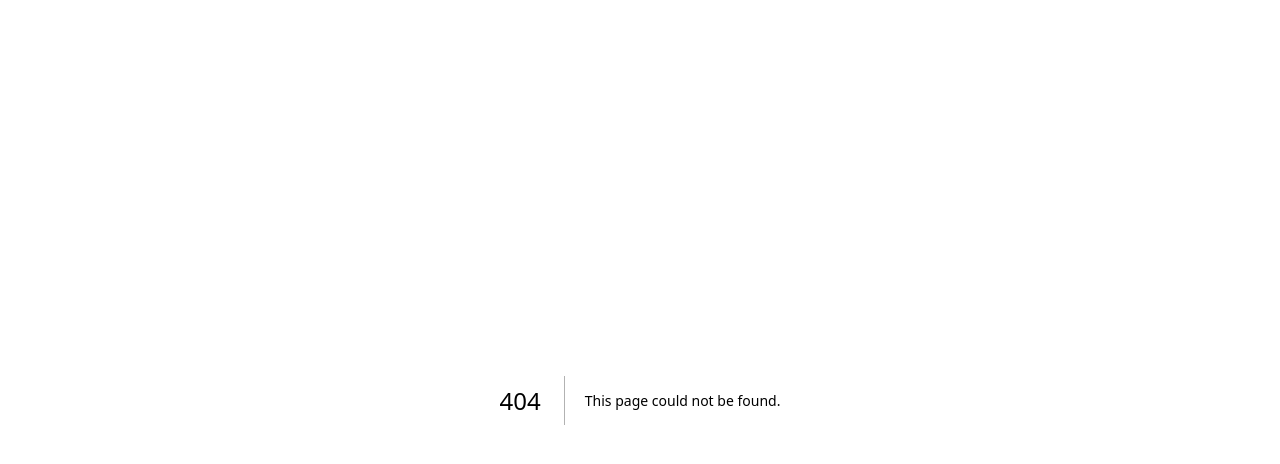
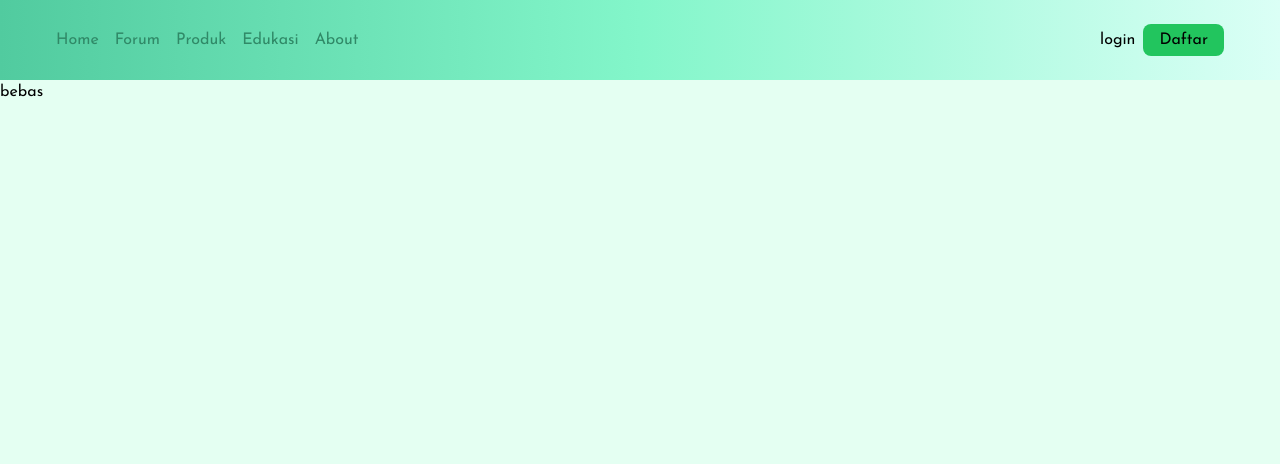
Before and after one commit to auliarahman789/ornatredec, a Next.js app: page /About in a window 1280 px wide. Before the commit this address had no page. Shown: the top 464 px of the page. Built offline with nearby package versions, Linux system fonts and the light colour scheme.

Commit message:
membuat edukasi

```diff
--- /dev/null
+++ b/src/app/About/edukasi1.tsx
@@ -0,0 +1,11 @@
+import React from "react";
+
+function edukasitk() {
+  return (
+    <div className="bg-[#E4FFF2] min-h-screen">
+      <span>bebas</span>
+    </div>
+  );
+}
+
+export default edukasitk;
--- /dev/null
+++ b/src/app/About/page.tsx
@@ -0,0 +1,12 @@
+import React from "react";
+import Edukasi1 from "./edukasi1";
+
+function page() {
+  return (
+    <div>
+      <Edukasi1 />
+    </div>
+  );
+}
+
+export default page;
--- a/src/app/components/Edukasi/tanaman.tsx
+++ /dev/null
@@ -1,7 +0,0 @@
-import React from "react";
-
-function tanaman() {
-  return <div>tanafkhilhli</div>;
-}
-
-export default tanaman;
--- a/src/app/components/homepage/carausel.tsx
+++ b/src/app/components/homepage/carausel.tsx
@@ -53,7 +53,7 @@ const Carausel1: NextPage = () => {
   // }, []);
 
   const settings = {
-    dots: true,
+    dots: false,
     infinite: true,
     speed: 2200,
     slidesToShow: 1,
--- a/src/app/components/homepage/edukasi.tsx
+++ b/src/app/components/homepage/edukasi.tsx
@@ -64,7 +64,7 @@ function Edukasi() {
             />
             <div className="flex flex-col">
               <span className="pl-4 text-[32px] text-white font-bold cursor-pointer pt-6">
-                Ikan Hias
+                Burung Hias
               </span>
               <span className="pl-5 text-[#CCFFEB] text-[20px] ">
                 tips and trick merawat.....
--- a/src/app/components/homepage/forum.tsx
+++ b/src/app/components/homepage/forum.tsx
@@ -3,7 +3,7 @@ import Image from "next/image";
 
 function forum() {
   return (
-    <div className="h-screen">
+    <div>
       <div>
         <h1 className="text-[48px] text-[#308967] text-center z-50 relative font-bold">
           Forum <span className="text-[#66C09E] font-bold">Diskusi</span>
--- a/src/app/layout.tsx
+++ b/src/app/layout.tsx
@@ -1,6 +1,7 @@
 import type { Metadata } from "next";
 import { Inter, Josefin_Sans as JosefinSans } from "next/font/google";
 import "./globals.css";
+import Navbar from "./components/homepage/navbar";
 
 const josefinSans = JosefinSans({ subsets: ["latin"] });
 
@@ -16,7 +17,10 @@ export default function RootLayout({
 }>) {
   return (
     <html lang="en">
-      <body className={josefinSans.className}>{children}</body>
+      <body className={josefinSans.className}>
+        <Navbar />
+        {children}
+      </body>
     </html>
   );
 }
--- a/src/app/page.tsx
+++ b/src/app/page.tsx
@@ -9,7 +9,6 @@ import Forum from "./components/homepage/forum";
 function page() {
   return (
     <div>
-      <Navbar />
       <Home />
       <Edukasi />
       <Produk />
```
Also changed, not shown: src/app/About/forum tk.tsx (added), src/app/About/produk tk.tsx (added).
